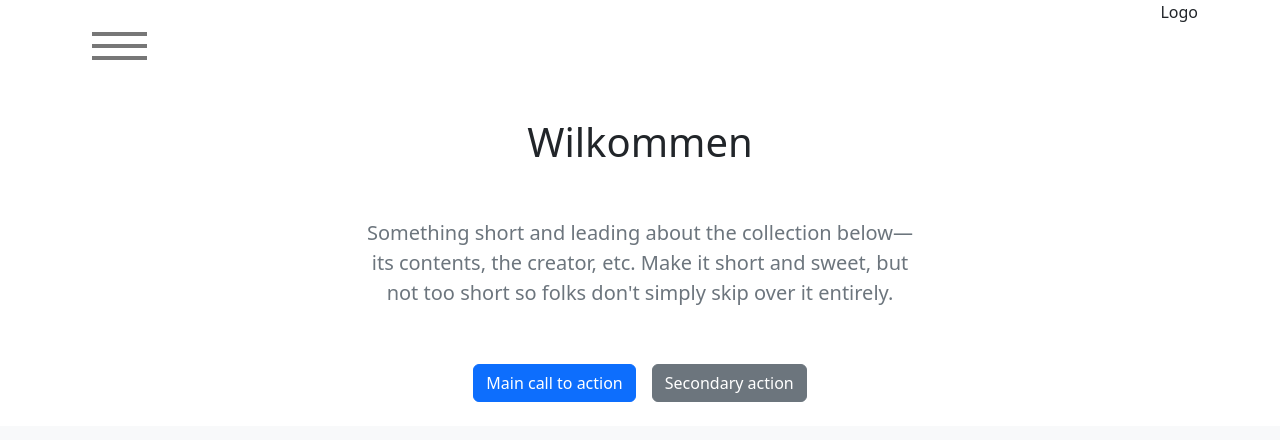
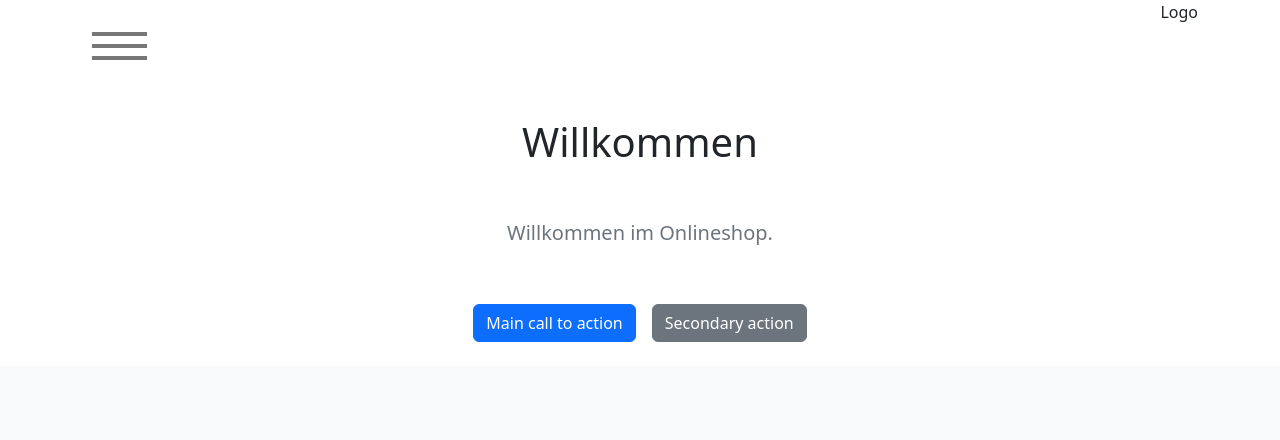
Before and after one commit to dergoldbroiler/next-js-onlineshop, a Next.js app: page / in a window 1280 px wide. Shown: the top 440 px of the page. Built offline with nearby package versions, Linux system fonts and the light colour scheme.

Commit message:
configured deployment

```diff
--- a/app/page.tsx
+++ b/app/page.tsx
@@ -9,8 +9,8 @@ export default function Home() {
   return (
     <section className="jumbotron text-center">
       <div className="container">
-        <h1 className="jumbotron-heading m-5">Wilkommen</h1>
-        <p className="lead text-muted pt-1 m-auto w-50 pb-5">Something short and leading about the collection below—its contents, the creator, etc. Make it short and sweet, but not too short so folks don't simply skip over it entirely.</p>
+        <h1 className="jumbotron-heading m-5">Willkommen</h1>
+        <p className="lead text-muted pt-1 m-auto w-50 pb-5">Willkommen im Onlineshop.</p>
         <p>
           <a href="#" className="btn btn-primary my-2 m-2">Main call to action</a>
           <a href="#" className="btn btn-secondary my-2 m-2">Secondary action</a>
--- a/next.config.js
+++ b/next.config.js
@@ -1,5 +1,5 @@
 const path = require('path');
-/** @type {import('next').NextConfig} */
+
 const nextConfig = {
   experimental: {
     appDir: true,
--- a/package.json
+++ b/package.json
@@ -13,8 +13,6 @@
     "@types/react": "18.0.28",
     "@types/react-dom": "18.0.11",
     "bootstrap": "^5.2.3",
-    "eslint": "8.36.0",
-    "eslint-config-next": "13.2.4",
     "framer-motion": "^10.9.1",
     "next": "13.2.4",
     "react": "18.2.0",
```
